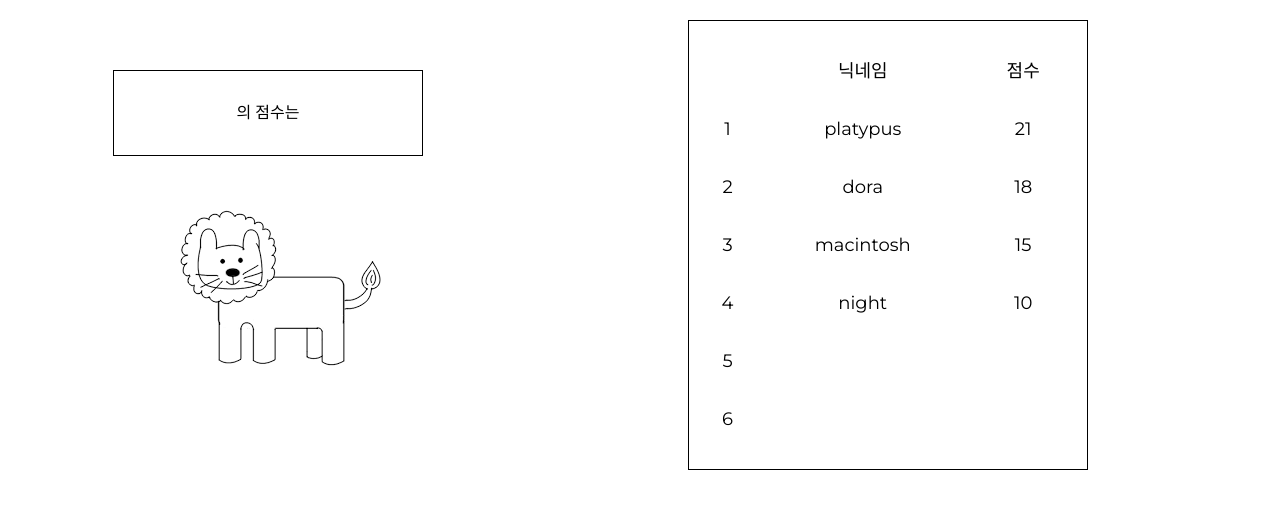
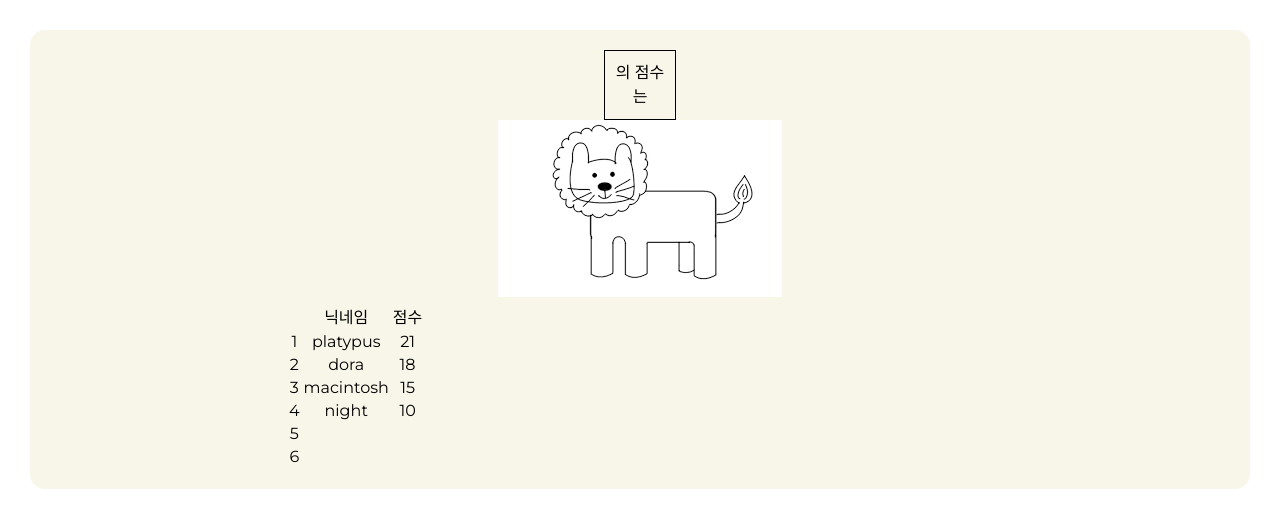
Before and after one commit to babycroc/SDK-Hackathon-3P, a React (Create React App) app in the folder front-end/: page /score in a window 1280 px wide. Shown: the top 528 px of the page. Built offline with nearby package versions, Linux system fonts and the light colour scheme.

Commit message:
Add color variables

```diff
--- a/front-end/src/App.css
+++ b/front-end/src/App.css
@@ -1,8 +1,12 @@
 @import url("https://fonts.googleapis.com/css?family=Montserrat");
 
 :root {
+  --background-color: #f8f6e9;
   --button-color: #6cc2ff;
   --button-hover: #34a8fb;
+  --dark-blue: #231955;
+  --blue: #1F4690;
+  --orange: #E8AA42;
 }
 
 .App {
--- a/front-end/src/pages/Greeting.css
+++ b/front-end/src/pages/Greeting.css
@@ -4,6 +4,7 @@
     flex-direction: column;
     justify-content: center;
     align-items: center;
+    background-color: var(--background-color);
 }
 
 .text_box {
--- a/front-end/src/pages/Main.css
+++ b/front-end/src/pages/Main.css
@@ -1,6 +1,7 @@
 #main-page {
     text-align: center;
     align-items: center;
+    background-color: var(--background-color);
 }
 
 .quiz-container {
--- a/front-end/src/pages/Main.js
+++ b/front-end/src/pages/Main.js
@@ -85,7 +85,7 @@ function Main() {
     }
 
     return (
-        <div id="main-page">
+        <div className="container">
             <div className="quiz-container">
                 {quizItems.map(item =>
                     <button className="quiz-item" onClick={() => updateScore(item.score)}>
--- a/front-end/src/pages/Score.css
+++ b/front-end/src/pages/Score.css
@@ -2,6 +2,7 @@
     text-align: center;
     align-items: center;
     margin: 20px;
+    background-color: var(--background-color);
 }
 
 .left-panel {
--- a/front-end/src/pages/Score.js
+++ b/front-end/src/pages/Score.js
@@ -40,7 +40,7 @@ function Score() {
     }, []);
 
     return (
-        <div id="score-page">
+        <div className="container">
             <div className="left-panel">
                 <div className="score-box">
                     { nickname }의 점수는 <br />
```
